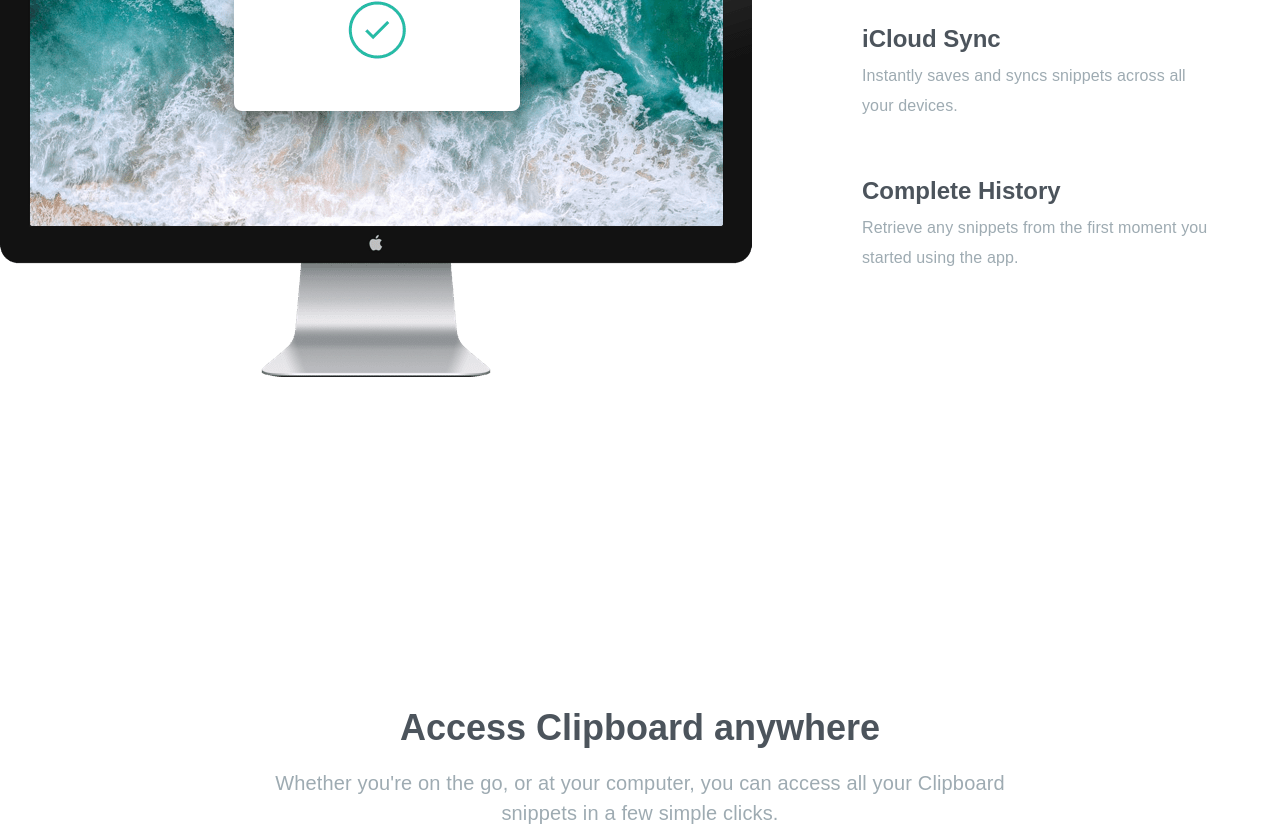
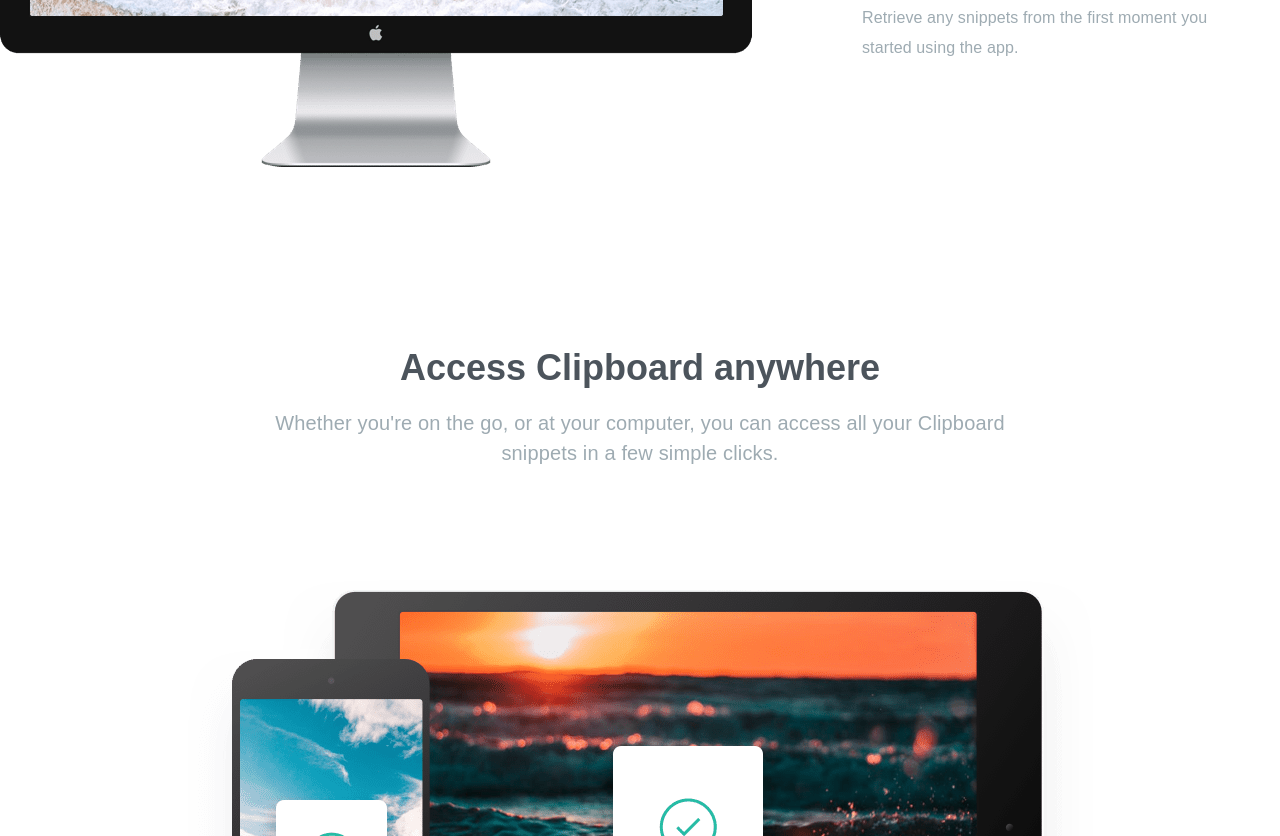
Before and after one commit to Jasur159/history-copied-by-jasur, a plain HTML site: page index.html in a window 1280 px wide. Shown: the part 1304-2140 px from the top of the page. Drawn offline with Linux system fonts and the light colour scheme; a web font is replaced by a local one.

Commit message:
changes on padding

```diff
--- a/css/style.css
+++ b/css/style.css
@@ -37,7 +37,7 @@
   background-repeat: no-repeat;
 }
 .header_content {
-  padding: 130px 0 160px;
+  padding: 130px 0 100px;
   text-align: center;
   display: flex;
   align-items: center;
@@ -109,7 +109,7 @@
   box-shadow: 0px 10px 20px rgba(0, 0, 0, 0.1);
 }
 .apple_info_section {
-  padding: 150px 0;
+  padding: 0;
 }
 .apple_inf_content {
   max-width: 730px;
@@ -145,7 +145,7 @@
   flex-direction: column;
   align-items: center;
   gap: 112px;
-  padding: 180px 0 163px;
+  padding: 180px 0 100px;
 }
 .differ_devices_content {
   max-width: 730px;
```
